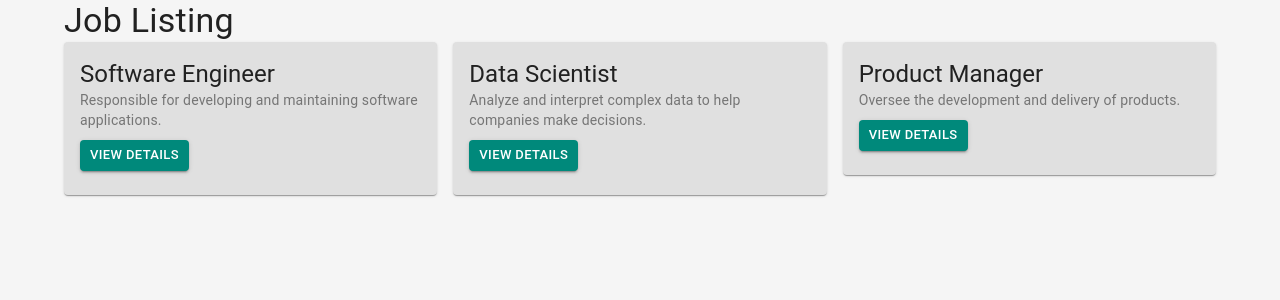
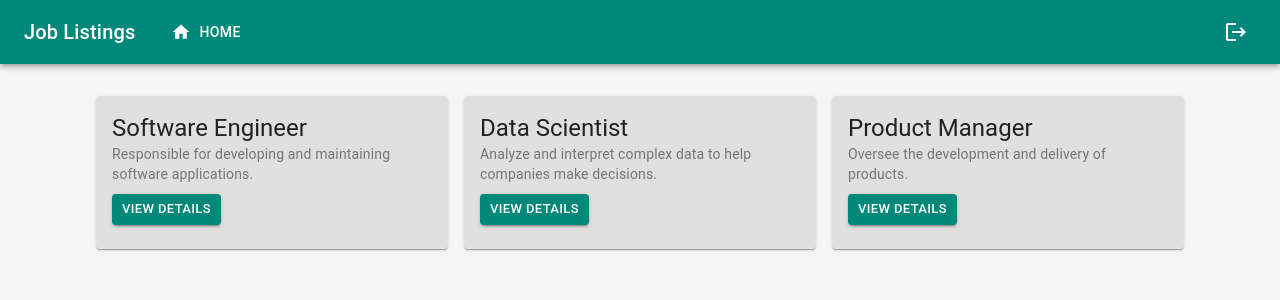
Before and after one commit to richard-nagy/jobListings, a React (Vite) app: page / in a window 1280 px wide. Shown: the top 300 px of the page. Built offline with nearby package versions, Linux system fonts and the light colour scheme.

Commit message:
#8: Add header bar

```diff
--- a/package.json
+++ b/package.json
@@ -12,6 +12,7 @@
     "dependencies": {
         "@emotion/react": "^11.14.0",
         "@emotion/styled": "^11.14.0",
+        "@mui/icons-material": "^6.4.7",
         "@mui/material": "^6.4.7",
         "@reduxjs/toolkit": "^2.6.1",
         "@types/redux-thunk": "^2.1.0",
--- a/src/App.tsx
+++ b/src/App.tsx
@@ -7,6 +7,7 @@ import JobListPage from "./components/JobListPage";
 import { store } from "./store";
 import theme from "./theme";
 import Container from "./components/Container";
+import Header from "./components/Header";
 
 const App = () => {
     //#region Render
@@ -15,6 +16,7 @@ const App = () => {
             <CssBaseline />
             <Container>
                 <Router>
+                    <Header />
                     <Routes>
                         <Route path="/" element={<JobListPage />} />
                         <Route path="/job/:id" element={<JobDetailsPage />} />
--- /dev/null
+++ b/src/components/Header.tsx
@@ -0,0 +1,48 @@
+import HomeIcon from "@mui/icons-material/Home";
+import LogoutIcon from "@mui/icons-material/Logout";
+import { AppBar, Button, IconButton, Toolbar, Typography } from "@mui/material";
+import { FC, useCallback } from "react";
+import { useNavigate } from "react-router";
+
+const Header: FC = () => {
+    //#region Hooks
+    const navigate = useNavigate();
+    //#endregion
+
+    //#region Handlers
+    const handleHomeClick = useCallback(() => {
+        navigate("/");
+    }, []);
+    //#endregion
+
+    //#region Render
+    return (
+        <AppBar position="static">
+            <Toolbar>
+                <Typography
+                    variant="h6"
+                    sx={{ mr: 4 }}
+                >
+                    Job Listings
+                </Typography>
+                <Button
+                    color="inherit"
+                    startIcon={<HomeIcon />}
+                    onClick={handleHomeClick}
+                >
+                    Home
+                </Button>
+                <IconButton
+                    color="inherit"
+                    sx={{ marginLeft: 'auto' }}
+                // onClick={ } // todo: Implement this method
+                >
+                    <LogoutIcon />
+                </IconButton>
+            </Toolbar>
+        </AppBar>
+    );
+    //#endregion
+};
+
+export default Header;
--- a/src/components/JobDetailsPage.tsx
+++ b/src/components/JobDetailsPage.tsx
@@ -1,8 +1,8 @@
-import { Container, Typography } from "@mui/material";
+import { Typography } from "@mui/material";
+import { useMemo } from "react";
 import { useSelector } from "react-redux";
+import { useParams } from "react-router-dom";
 import { getJobsRecord } from "../selectors";
-import { useParams } from "react-router-dom";
-import { useMemo } from "react";
 
 const JobDetailsPage = () => {
     //#region Props and States
@@ -26,14 +26,16 @@ const JobDetailsPage = () => {
         </Typography>;
     }
 
-    return <Container>
+    return <div style={{
+        padding: 40,
+    }}>
         <Typography variant="h5">
             {job.title}
         </Typography>
         <Typography variant="body1">
             {job.description}
         </Typography>
-    </Container>;
+    </div>;
     //#endregion
 };
 
--- a/src/components/JobListPage.tsx
+++ b/src/components/JobListPage.tsx
@@ -1,4 +1,4 @@
-import { Container, Typography } from "@mui/material";
+import { Container } from "@mui/material";
 import Grid from "@mui/material/Grid2";
 import { useSelector } from "react-redux";
 import { RootState } from "../store";
@@ -23,10 +23,11 @@ const JobListPage = () => {
     }
 
     return <Container>
-        <Typography variant="h4">
-            Job Listing
-        </Typography>
-        <Grid container spacing={2}>
+        <Grid
+            container
+            spacing={2}
+            padding={4}
+        >
             {
                 jobs.map(job =>
                     <Grid
```
Also changed, not shown: 2 other files (tests, documents, lock files or other folders).
